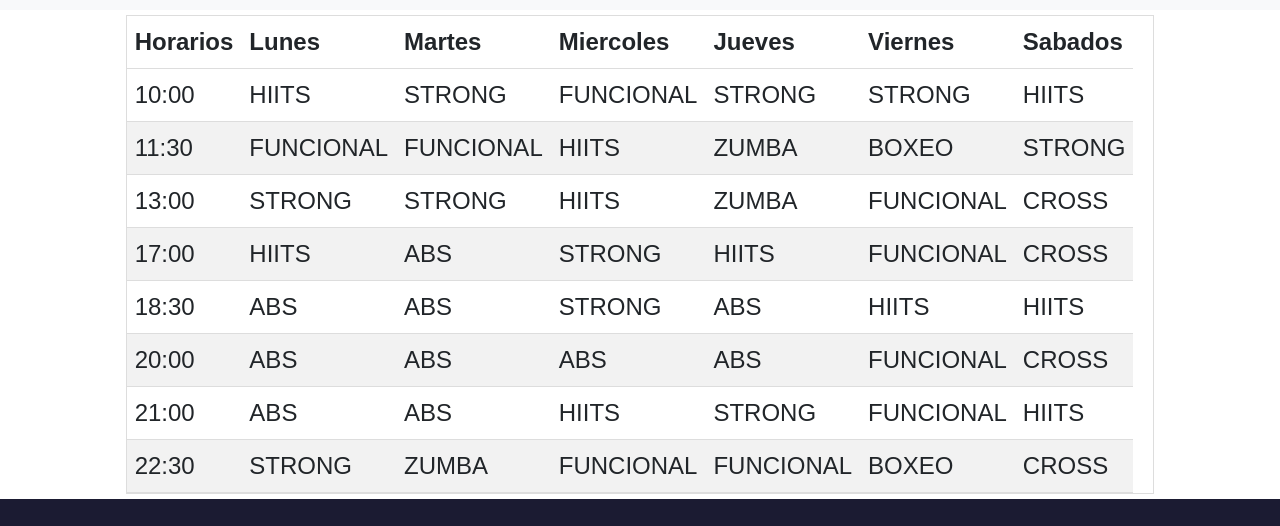
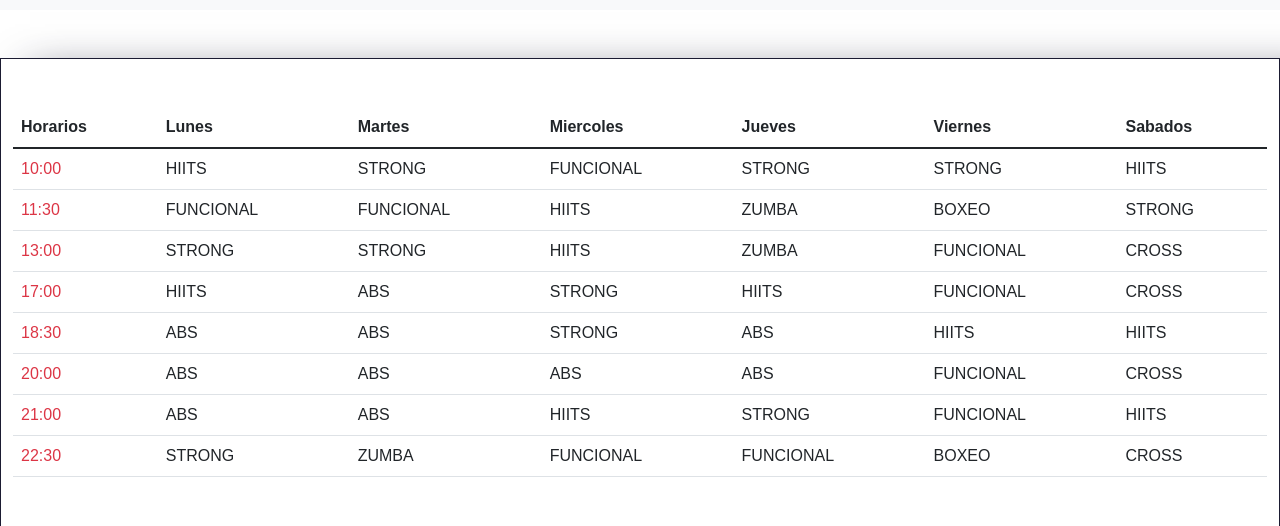
Before and after one commit to jorge-saavedra/creed-training, a website: page pages/actividades.html in a window 1280 px wide. Shown: the part 132-658 px from the top of the page. Drawn offline with nearby package versions, Linux system fonts and the light colour scheme; a web font is replaced by a local one.

Commit message:
table actividades

```diff
--- a/assets/scss/_actividades.scss
+++ b/assets/scss/_actividades.scss
@@ -1,23 +1,13 @@
-/* ///// Actividades //////*/
-#actividades {
-    display: flex;
-    justify-content: center;
-    .table{
-        border-collapse: collapse;
-        border-spacing: 0;
-        width: 81%;
-        border: 1px solid #ddd;
-        font-size: 1.5rem;
-        display: block;
-        align-items: center;
-        overflow-x: auto;
-        margin: 0 auto;
-    }
+.main-table {
+  height: 580px;
+  border: solid 1px #1b1b32;
+  box-shadow: 35px 22px 42px 5px rgba(27, 27, 50, 0.67);
+  -webkit-box-shadow: 35px 22px 42px 5px rgba(27, 27, 50, 0.67);
+  -moz-box-shadow: 35px 22px 42px 5px rgba(27, 27, 50, 0.67);
 }
 
-.actividades th, td {
-    text-align: left;
-    padding: 8px;
+@media screen and (max-width: 600px) {
+  .main-table {
+    height: 100%;
+  }
 }
-
-.actividades tr:nth-child(even){background-color: #f2f2f2}
--- a/pages/actividades.html
+++ b/pages/actividades.html
@@ -87,8 +87,8 @@
         </div>
       </nav>
     </header>
-    <div id="actividades" class="actividades">
-      <table class="table">
+      <main class="table-responsive container my-5 py-5 main-table">
+        <table class="table ">
           <thead>
             <tr>
               <th scope="col">Horarios</th>
@@ -100,9 +100,9 @@
               <th scope="col">Sabados</th>
             </tr>
           </thead>
-      <tbody>
+          <tbody class="table-group-divider">
             <tr>
-          <td>10:00</td>
+              <td scope="row" class="text-danger">10:00</td>
               <td>HIITS</td>
               <td>STRONG</td>
               <td>FUNCIONAL</td>
@@ -111,7 +111,7 @@
               <td>HIITS</td>
             </tr>
             <tr>
-          <td>11:30</td>
+              <td  scope="row" class="text-danger">11:30</td>
               <td>FUNCIONAL</td>
               <td>FUNCIONAL</td>
               <td>HIITS</td>
@@ -120,7 +120,7 @@
               <td>STRONG</td>
             </tr>
             <tr>
-          <td>13:00</td>
+              <td  scope="row" class="text-danger">13:00</td>
               <td>STRONG</td>
               <td>STRONG</td>
               <td>HIITS</td>
@@ -129,7 +129,7 @@
               <td>CROSS</td>
             </tr>
              <tr>
-          <td>17:00</td>
+              <td  scope="row" class="text-danger">17:00</td>
               <td>HIITS</td>
               <td>ABS</td>
               <td>STRONG</td>
@@ -138,7 +138,7 @@
               <td>CROSS</td>
             </tr>
             <tr>
-          <td>18:30</td>
+              <td  scope="row" class="text-danger">18:30</td>
               <td>ABS</td>
               <td>ABS</td>
               <td>STRONG</td>
@@ -147,7 +147,7 @@
               <td>HIITS</td>
             </tr>
             <tr>
-          <td>20:00</td>
+              <td  scope="row" class="text-danger">20:00</td>
               <td>ABS</td>
               <td>ABS</td>
               <td>ABS</td>
@@ -156,7 +156,7 @@
               <td>CROSS</td>
             </tr>
             <tr>
-          <td>21:00</td>
+              <td  scope="row" class="text-danger">21:00</td>
               <td>ABS</td>
               <td>ABS</td>
               <td>HIITS</td>
@@ -165,7 +165,7 @@
               <td>HIITS</td>
             </tr>
             <tr>
-          <td>22:30</td>
+              <td  scope="row" class="text-danger">22:30</td>
               <td>STRONG</td>
               <td>ZUMBA</td>
               <td>FUNCIONAL</td>
@@ -175,47 +175,23 @@
             </tr>
           </tbody>
         </table>
-    </div>
-    <footer
-    class="seccion-oscura d-flex flex-wrap aling-items-center justify-content-center"
-  >
-    <img
-      class="footer-logo"
-      src="../assets/img/CREEDWHITE.png"
-      alt="logo de actividades en el footer"
-    />
+      </main>
+    <footer class="seccion-oscura d-flex flex-wrap aling-items-center justify-content-center mt-5 ">
+      <img class="footer-logo" src="../assets/img/CREEDWHITE.png" alt="logo de actividades en el footer" />
       <p class="footer-texto text-center">
         Aprendo y creo todos los dias.<br />
       </p>
-    <div
-      class="iconos-redes-sociales d-flex flex-wrap aling-items-center justify-content-between"
-    >
-      <a
-        href="https://twitter.com/freecodecampES"
-        target="_blansk"
-        rel="noopener noreferrer"
-      >
+      <div class="iconos-redes-sociales d-flex flex-wrap aling-items-center justify-content-between">
+        <a href="https://twitter.com/freecodecampES" target="_blansk" rel="noopener noreferrer">
           <i class="bi bi-twitter"></i>
         </a>
-      <a
-        href="https://facebook.com/freecodecampES"
-        target="_blansk"
-        rel="noopener noreferrer"
-      >
+        <a href="https://facebook.com/freecodecampES" target="_blansk" rel="noopener noreferrer">
           <i class="bi bi-facebook"></i>
         </a>
-      <a
-        href="https://instagram.com/freecodecampES"
-        target="_blansk"
-        rel="noopener noreferrer"
-      >
+        <a href="https://instagram.com/freecodecampES" target="_blansk" rel="noopener noreferrer">
           <i class="bi bi-instagram"></i>
         </a>
-      <a
-        href="mailto:jorge.a.saavedra@gmail.com"
-        target="_blansk"
-        rel="noopener noreferrer"
-      >
+        <a href="mailto:jorge.a.saavedra@gmail.com" target="_blansk" rel="noopener noreferrer">
           <i class="bi bi-envelope"></i>
         </a>
       </div>
```
Also changed, not shown: assets/scss/style.css, 1 other file. Lines whose indentation alone changed are shown as unchanged.
